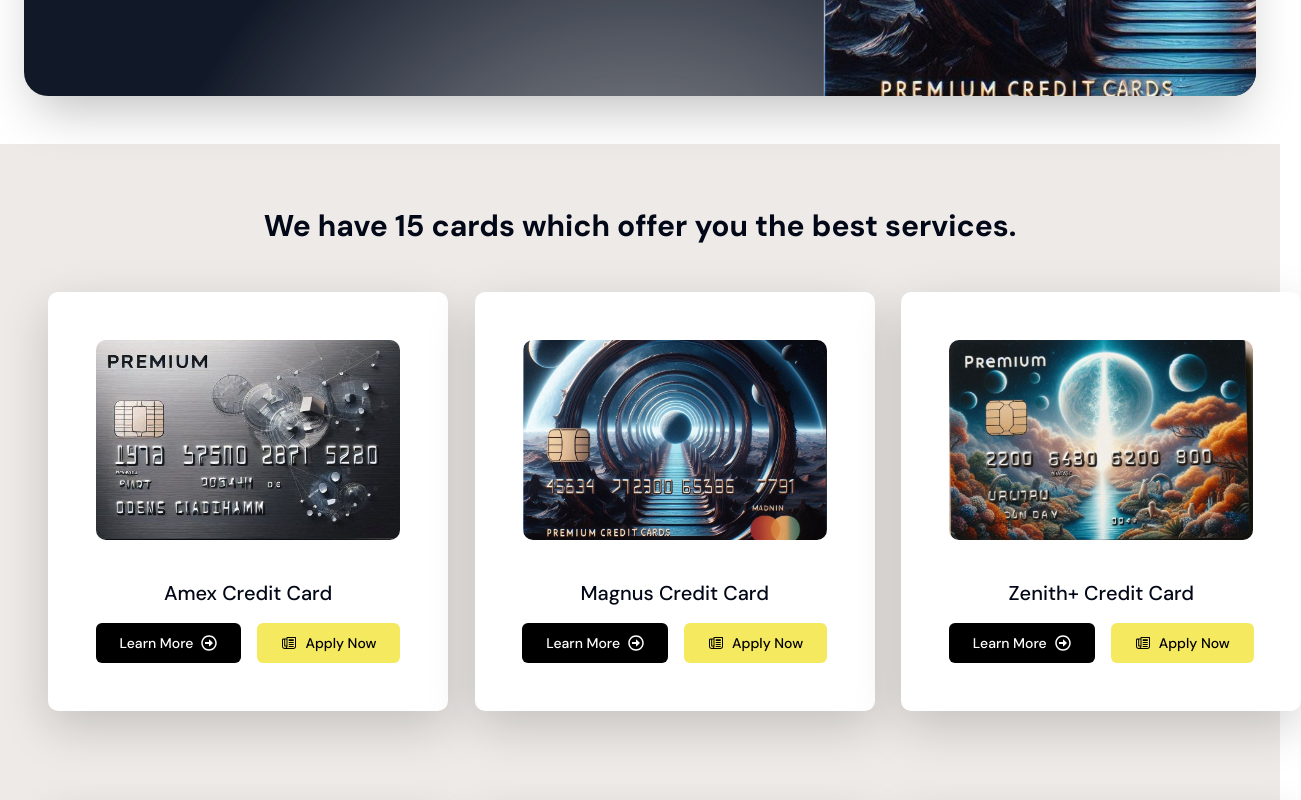
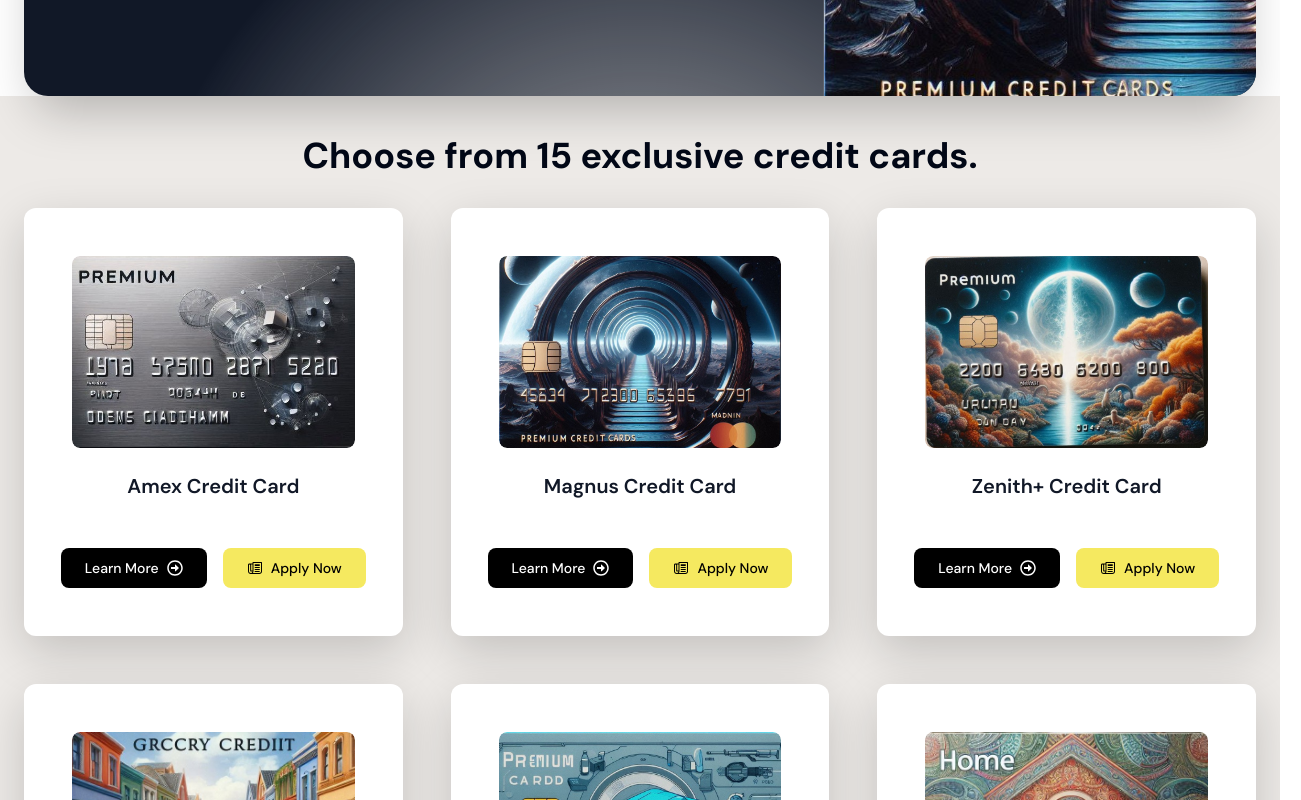
Before and after one commit to AdvaitBothe1105/Credit-Card-Recommendation-System, a React (Vite) app in the folder credit-card/: page / in a window 1280 px wide. Shown: the part 560-1360 px from the top of the page, 1301 px wide, since content can reach past the window. Built offline with nearby package versions, Linux system fonts and the light colour scheme.

Commit message:
Added Requirements.txt file

```diff
--- a/credit-card/src/components/Categories/Cards.jsx
+++ b/credit-card/src/components/Categories/Cards.jsx
@@ -7,8 +7,6 @@
 import { useNavigate } from "react-router-dom";
 import { cardsData } from "../../data/cardsData"; // Importing card data
 
-
-
 export const Cards = () => {
   const navigate = useNavigate();
 
@@ -17,34 +15,45 @@
 
   // console.log(imageSrc, imageSrc.length)
   return (
-    <div className="cards-sec bg-[#edeae7] flex flex-col items-center mt-5">
-      <h2 className="text-3xl text-center pt-5 mt-3 font-bold">
-        We have 15 cards which offer you the best services.
+    <div className="cards-sec bg-[#edeae7] flex flex-col items-center py-10">
+      <h2 className="text-4xl text-center font-bold mb-8">
+        Choose from 15 exclusive credit cards.
       </h2>
-      <div className="grid grid-cols-1 sm:grid-cols-2 md:grid-cols-3 gap-24 p-5 justify-center">
+
+      {/* Grid Layout */}
+      <div className="grid grid-cols-1 sm:grid-cols-2 md:grid-cols-3  gap-12 px-6 w-full max-w-7xl">
         {cardsData.map((card) => (
-          <div key={card.id} className="item bg-white p-5 shadow-lg rounded-xl">
-            <div className="item-image">
+          <div
+            key={card.id}
+            className="bg-white p-5 shadow-lg rounded-xl transition-transform transform hover:scale-105 hover:shadow-xl"
+          >
+            {/* Card Image */}
+            <div className="relative overflow-hidden rounded-lg">
               <img
                 src={card.image}
                 alt={card.name}
-                className="w-full h-40 object-cover rounded-lg"
+                className="w-full h-48 object-cover rounded-lg"
               />
             </div>
-            <div className="item-content text-center mt-4">
-              <h2 className="text-xl font-semibold">{card.name}</h2>
-              <div className="flex justify-center gap-3 mt-3">
+
+            {/* Card Content */}
+            <div className="text-center mt-4">
+              <h2 className="text-xl font-semibold text-gray-900">
+                {card.name}
+              </h2>
+
+              {/* Buttons */}
+              <div className="flex justify-center gap-3 mt-5">
                 <Button
-                  className="bg-black text-white flex items-center gap-2 hover:bg-white"
+                  className="bg-black text-white flex items-center gap-2 px-4 py-2 rounded-lg hover:bg-gray-800"
                   onClick={() => {
                     navigate("/cardinfo", { state: { cardId: card.id } });
                     window.scrollTo(0, 0);
                   }}
                 >
-                  Learn More
-                  <FaRegArrowAltCircleRight />
+                  Learn More <FaRegArrowAltCircleRight />
                 </Button>
-                <Button className="bg-[#F5E960] text-black flex items-center gap-2 hover:bg-[#c7bd56]">
+                <Button className="bg-[#F5E960] text-black flex items-center gap-2 px-4 py-2 rounded-lg hover:bg-[#c7bd56]">
                   <IoMdPaper /> Apply Now
                 </Button>
               </div>
```
Also changed, not shown: 1 other file (tests, documents, lock files or other folders).
